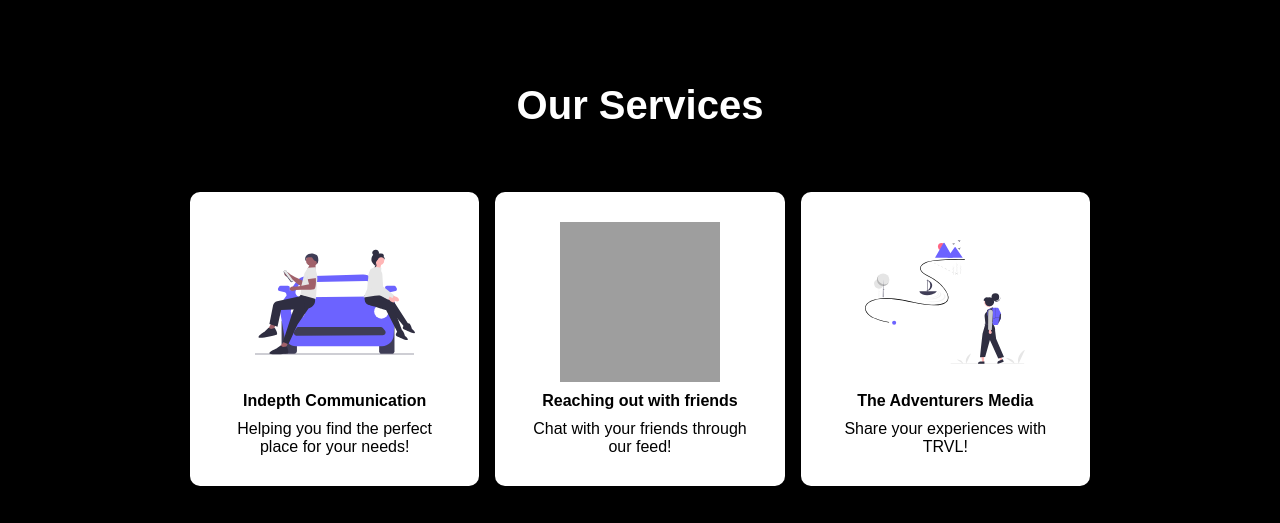
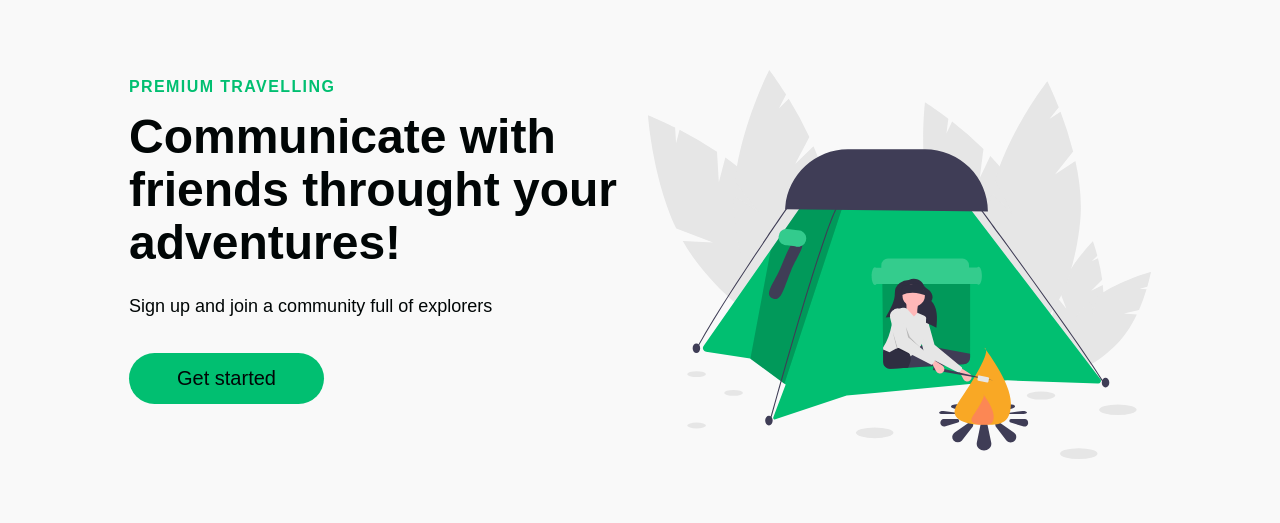
Before and after one commit to MAKEOUTHILL6/travel-social-media, a React (Create React App) app: page / in a window 1280 px wide. Shown: the part 781-1304 px from the top of the page. Built offline with nearby package versions, Linux system fonts and the light colour scheme; grey boxes are pictures that could not be loaded; a web font is replaced by a local one.

Commit message:
About section implemented

```diff
--- /dev/null
+++ b/public/styles/aboutsection.css
@@ -0,0 +1,114 @@
+#about-container {
+    color: #000;
+    background-color: #f9f9f9;
+
+    @media screen and (max-width: 768px) {
+        padding: 100px 0px;
+    }
+
+    ;
+}
+
+#about-wrapper {
+    display: flex;
+    z-index: 1;
+    height: 560px;
+    width: 100%;
+    max-width: 1100px;
+    margin-right: auto;
+    margin-left: auto;
+    padding: 0 24px;
+    justify-content: center;
+}
+
+#about-info {
+    display: flex;
+    align-items: center;
+    justify-content: space-between;
+
+}
+
+#col1 {
+    margin-bottom: 15px;
+    padding: 0 15px;
+}
+
+#text-wrapper {
+    max-width: 540px;
+    padding-top: 0;
+    padding-bottom: 60px;
+}
+
+#topline {
+    color: #01bf71;
+    font-size: 16px;
+    line-height: 16px;
+    font-weight: 700;
+    letter-spacing: 1.4px;
+    text-transform: uppercase;
+    margin-bottom: 16px;
+}
+
+#heading {
+    margin-bottom: 24px;
+    font-size: 48px;
+    line-height: 1.1;
+    font-weight: 600;
+    color: #010606;
+
+    @media screen and (max-width: 480px) {
+        font-size: 32px;
+    }
+}
+
+#subtitle {
+    max-width: 440px;
+    margin-bottom: 35px;
+    font-size: 18px;
+    line-height: 24px;
+    color: #010606;
+}
+
+#button-wrapper {
+    display: flex;
+    justify-content: flex-start;
+}
+
+#about-button {
+    border-radius: 50px;
+    background-color: #01bf71;
+    white-space: nowrap;
+    padding: 14px 48px;
+    color: #010606;
+    font-size: 20px;
+    outline: none;
+    border: none;
+    cursor: pointer;
+    display: flex;
+    justify-content: center;
+    align-items: center;
+    transition: all 0.2s ease-in-out;
+
+}
+
+#about-button:hover {
+    transition: all 0.2s ease-in-out;
+    color: #fff;
+    background-color: #010606;
+}
+
+#col2 {
+    margin-bottom: 15px;
+    padding: 0 15px;
+}
+
+#image-wrap {
+    max-width: 555px;
+    height: 100%;
+}
+
+#about-image {
+    width: 100%;
+    margin: 0 0 10px 0;
+    padding-right: 0;
+}
--- a/public/styles/style.css
+++ b/public/styles/style.css
@@ -2,3 +2,4 @@
 @import 'sidebar.css';
 @import 'herosection.css';
 @import 'servicessection.css';
+@import 'aboutsection.css';
--- /dev/null
+++ b/src/components/AboutSection/AboutSection.js
@@ -0,0 +1,32 @@
+import { Link as LinkScroll } from 'react-scroll';
+import Icon5 from '../../images/svg-5.svg'
+
+
+export const AboutSection = () => {
+
+    return (
+        <>
+            <div id="about-container">
+                <div id="about-wrapper">
+                    <div id="about-info">
+                        <div id="col1">
+                            <div id="text-wrapper">
+                                <p id="topline">Premium Travelling</p>
+                                <h1 id="heading">Communicate with friends throught your adventures!</h1>
+                                <p id="subtitle">Sign up and join a community full of explorers</p>
+                                <div id="button-wrapper">
+                                    <LinkScroll id='about-button' to="signup">Get started</LinkScroll>
+                                </div>
+                            </div>
+                        </div>
+                        <div id='col2'>
+                            <div id='image-wrap'>
+                                <img id='about-image' src={Icon5}/>
+                            </div>
+                        </div>
+                    </div>
+                </div>
+            </div>
+        </>
+    )
+};
--- a/src/pages/Home.js
+++ b/src/pages/Home.js
@@ -1,5 +1,6 @@
 import { ServicesSection } from "../components/ServicesSection/ServicesSection";
 import { HeroSection } from "../components/HeroSection/HeroSection";
+import { AboutSection } from "../components/AboutSection/AboutSection";
 
 export const Home = () => {
 
@@ -7,6 +8,7 @@ export const Home = () => {
     return (
         <>
             <HeroSection />
+            <AboutSection />
             <ServicesSection />
         </>
     )
```
